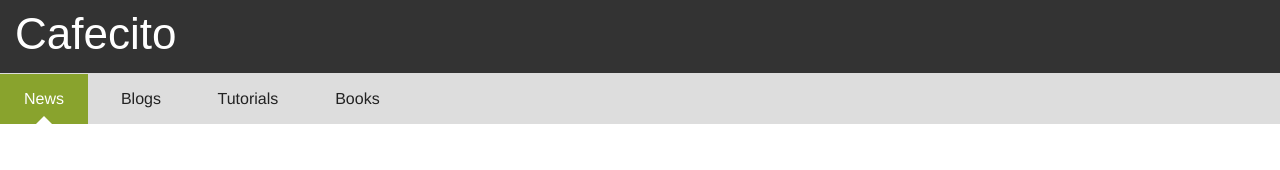
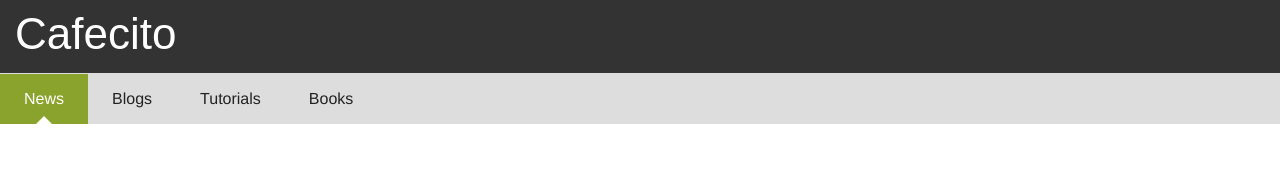
Before and after one commit to yigalakselman/cafecito, a browser extension: page client.html in a window 1280 px wide. Shown: the top 170 px of the page. Drawn offline with Linux system fonts and the light colour scheme.

Commit message:
remove excess space

```diff
--- a/client.html
+++ b/client.html
@@ -20,9 +20,9 @@
 
 	<dl class="tabs horizontal" data-tab>
 		<dd class="active"><a href="#panel2-1">News<br><div class="arrow-down"></div></a></dd>
-		<dd><a href="#panel2-2"><div class="arrow-down"></div>&nbsp; Blogs</a></dd>
-		<dd><a href="#panel2-3"><div class="arrow-down"></div>&nbsp; Tutorials</a></dd>
-		<dd><a href="#panel2-4"><div class="arrow-down"></div>&nbsp; Books</a></dd>
+		<dd><a href="#panel2-2"><div class="arrow-down"></div>Blogs</a></dd>
+		<dd><a href="#panel2-3"><div class="arrow-down"></div>Tutorials</a></dd>
+		<dd><a href="#panel2-4"><div class="arrow-down"></div>Books</a></dd>
 	</dl>
 	<div class="tabs-content">
 		<div class="content active" id="panel2-1">
```
Also changed, not shown: index.html (+3 -3 lines), index.ui.html (+3 -3 lines).
